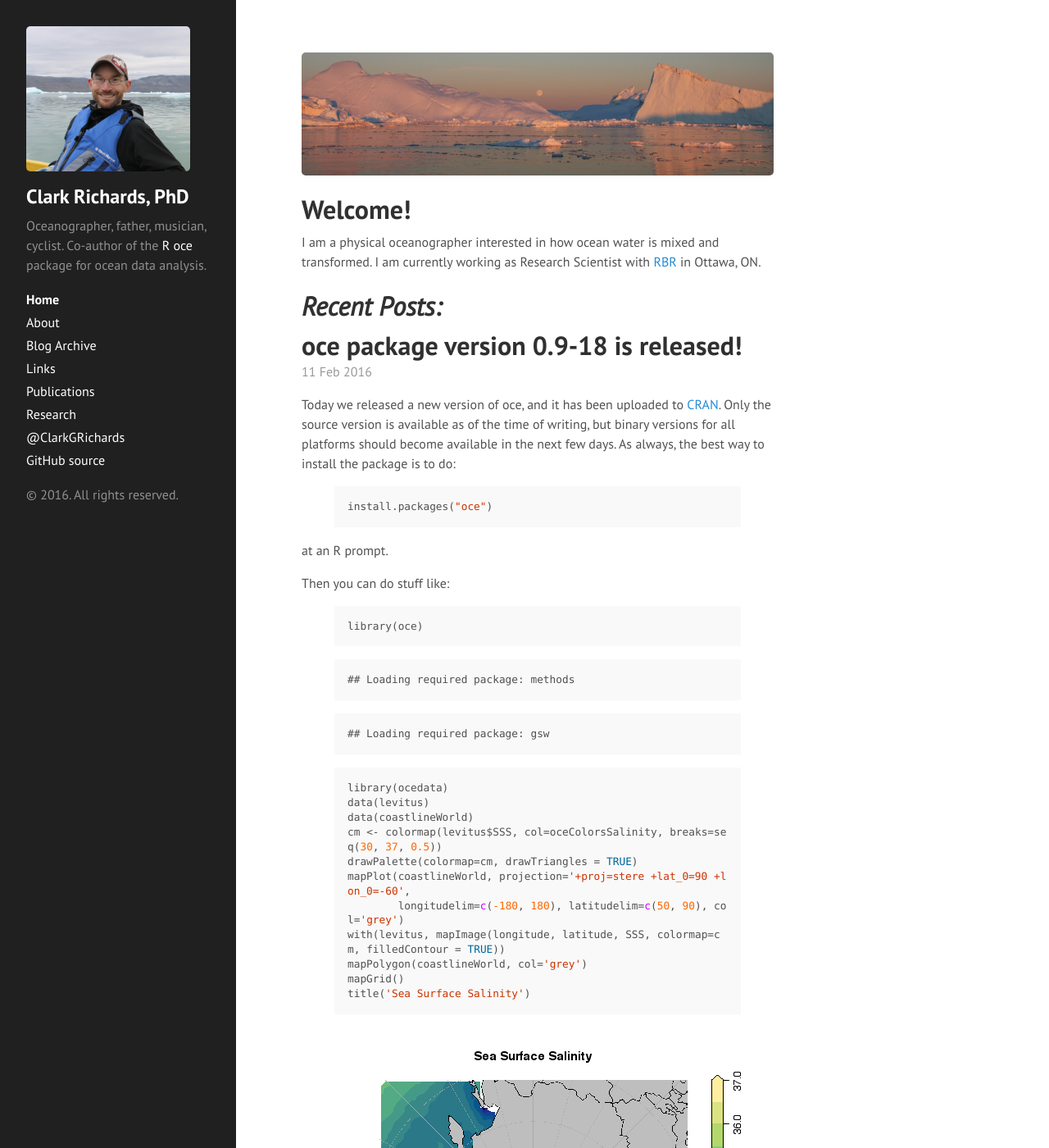
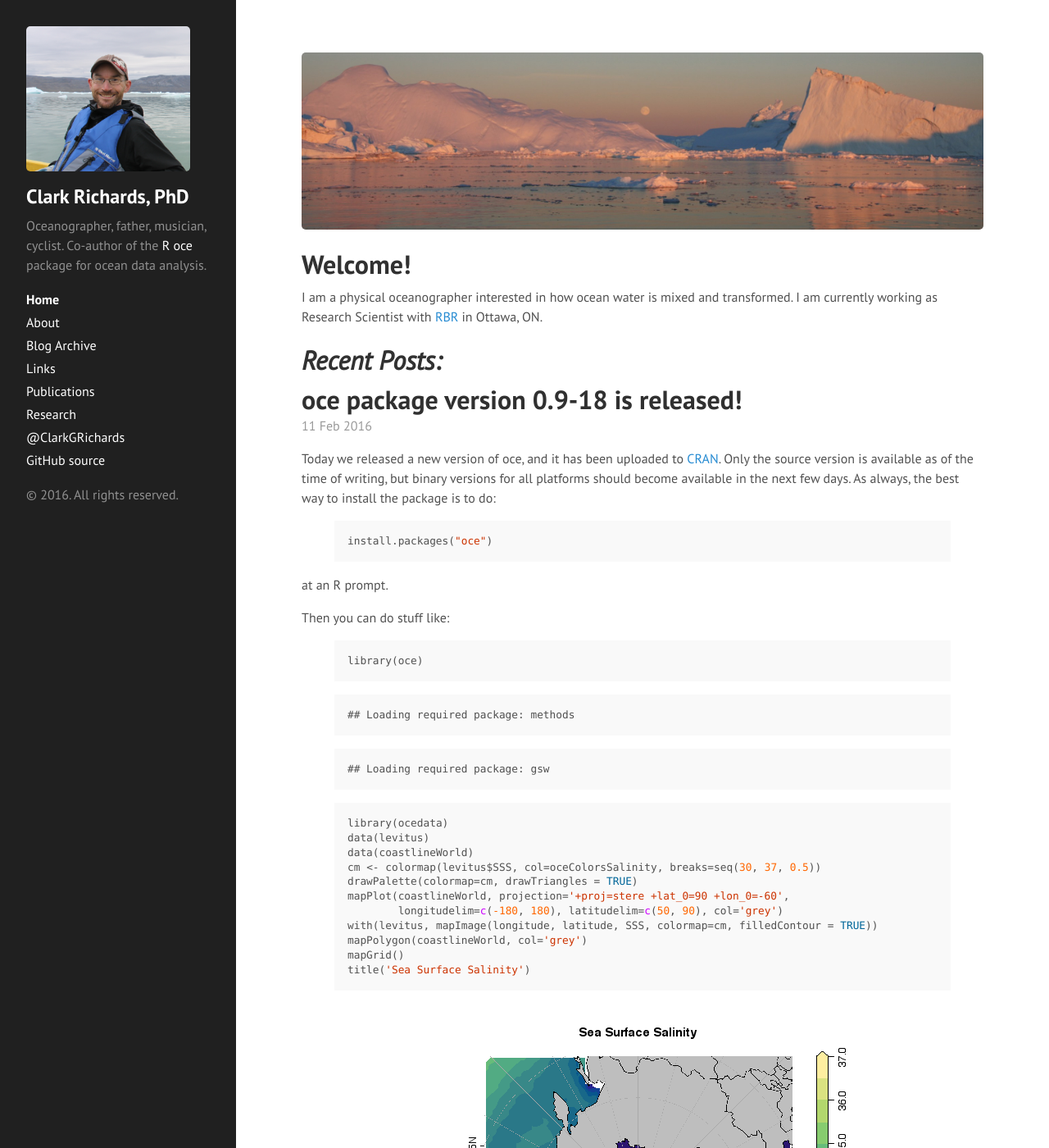
Before and after one commit to richardsc/richardsc.github.io, a Jekyll site: the page built from index.html, in a window 1280 px wide and 1400 px high. Shown: the whole window at 82% size. Built offline with Jekyll 4.4.1, drawn with Linux system fonts in a browser that asks for light colours; the list of posts is cut into pages by our own code.

Commit message:
Widen main content column.

```diff
--- a/public/css/custom.css
+++ b/public/css/custom.css
@@ -1,4 +1,11 @@
 /* You can customize here without going too deep. */
+
+/* Fix main content width. */
+@media (min-width: 48em) {
+  .content {
+    max-width: 64rem;
+  }
+}
 
 .commentcount {
   display: block;
```
